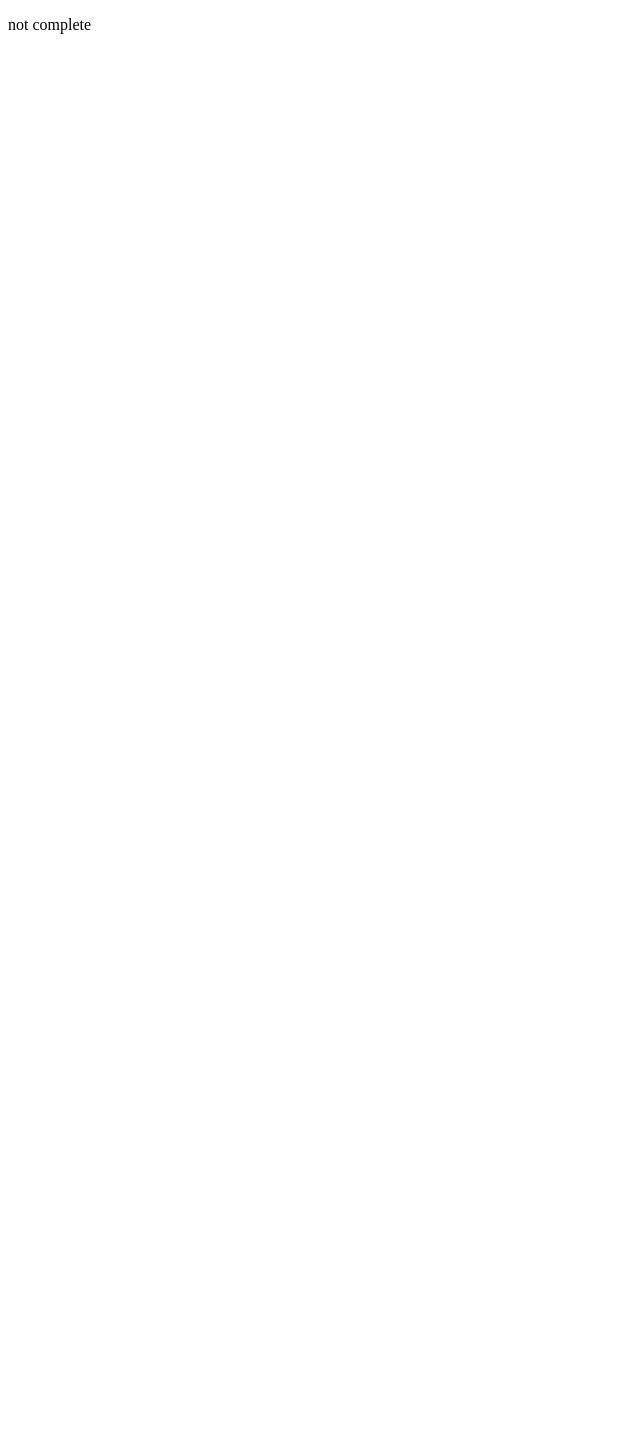
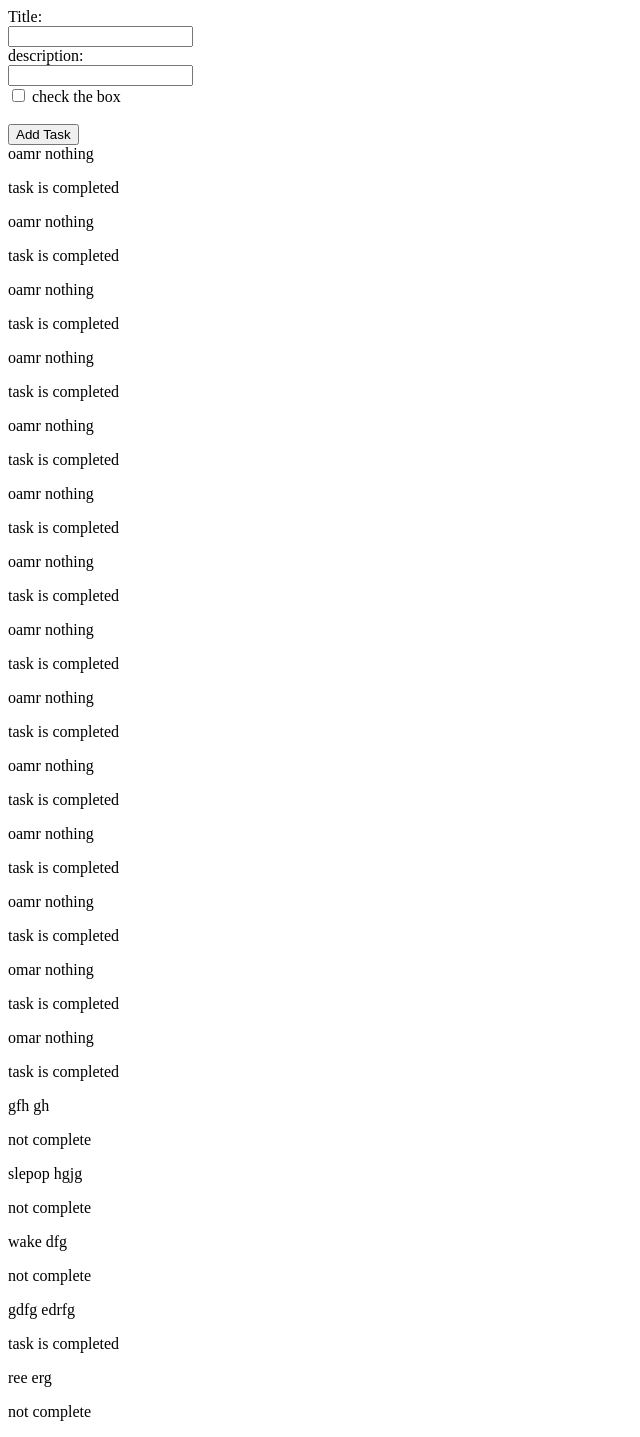
Before and after one commit to OMAR730283/PythonProject-TaskManager, a Flask app: page / in a window 1280 px wide. Before the commit the part shown is almost empty. Shown: the whole page, without its empty margins (0-640 px from the left). Before the commit the page ends 34 px from the top, so only its background shows below. Run offline with Flask 3, Linux system fonts and the light colour scheme.

Commit message:
create, read

```diff
--- a/app.py
+++ b/app.py
@@ -22,6 +22,18 @@ class Task(db.Model):
 
 with app.app_context():
    db.create_all()
+   # task = Task(
+   #    title = "omar",
+   #    description = "nothing",
+   #    completed = True
+   # )
+   # db.session.add(task)
+   # db.session.commit()
+
+   # tasks = Task.query.all()
+   # for task in tasks:
+   #  print(task.description)
+
 
 @app.route('/hello/<name>')
 def hello(name):
@@ -29,11 +41,24 @@ def hello(name):
 
 
 
-@app.route('/')
+@app.route('/', methods=["GET", "POST"])
 def home():
+    if flask.request.method == "POST":
+       print(flask.request.form)
+       title = flask.request.form["title"]
+       description = flask.request.form["description"]
+       completed = flask.request.form.get("completed") == "True"
 
 
-    completed = False
-    return flask.render_template('index.html', completed = completed)
+       task = Task(
+           title=title,
+           description=description,
+           completed=completed
+       )
+       db.session.add(task)
+       db.session.commit()
+
+
+    return flask.render_template('index.html',  tasks = Task.query.all() )
 
 app.run(debug=True)
--- a/templates/index.html
+++ b/templates/index.html
@@ -1,17 +1,39 @@
 <!DOCTYPE html>
 <html lang="en">
+  <title>omar how are yu</title>
 <head>
   <meta charset="UTF-8">
   <meta name="viewport" content="width=device-width, initial-scale=1.0">
-  <title>hello, oamr goe gat het</title>
+
 </head>
 <body>
-{% if completed %}
+<form action="/" method="post">
+  <label for="title">Title:</label><br>
+  <input type="text" id="title" name="title">
+</br>
+  <label for="description">description:</label><br>
+  <input type="text" id="description" name="description">
+</br>
+<input type="checkbox" id="completed" name="completed" value="True">
+<label for="completed"> check the box</label><br>
+
+</br>
+ <button type="submit">Add Task</button>
+</form>
+</body>
+
+
+<body>
+{% for task in tasks %}
+ {{task.title}}
+
+ {{ task.description }}
+ {% if task.completed %}
  <p>task is completed</p>
 {% else %}
 <p>not complete</p>
 {% endif %}
-
+{% endfor%}
 
 </body>
 </html>
```
Also changed, not shown: instance/database.db.
